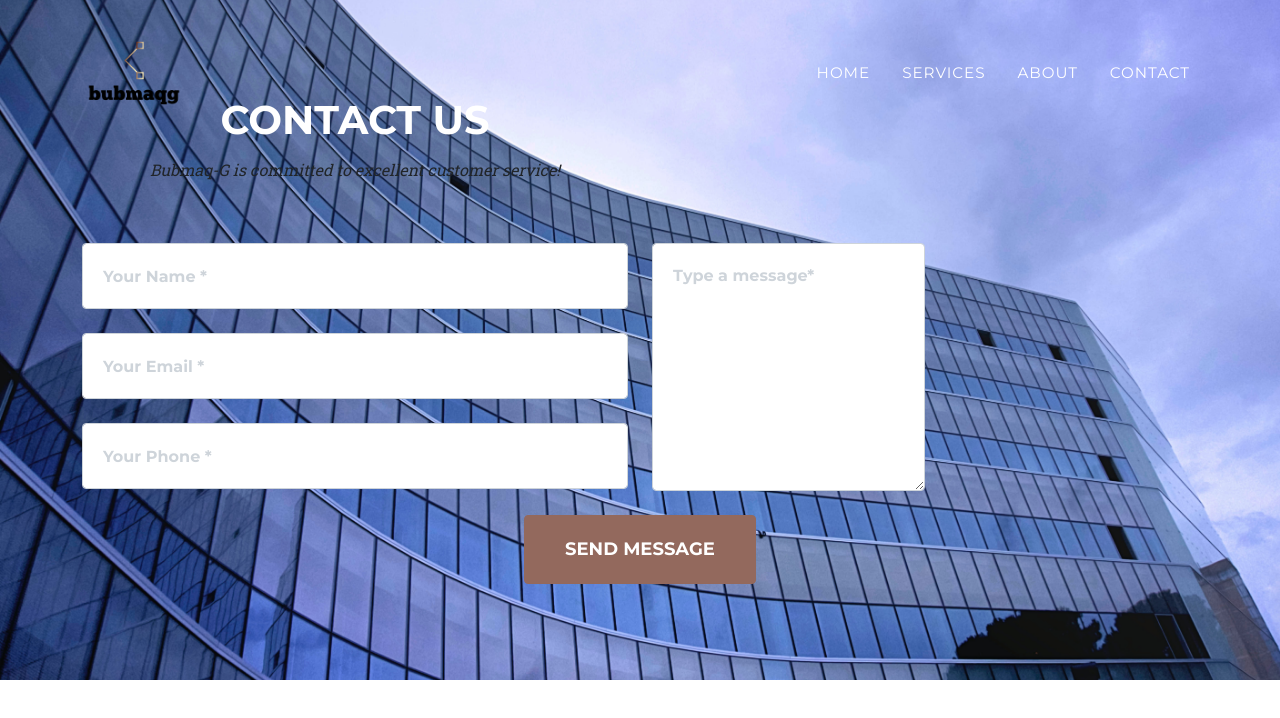
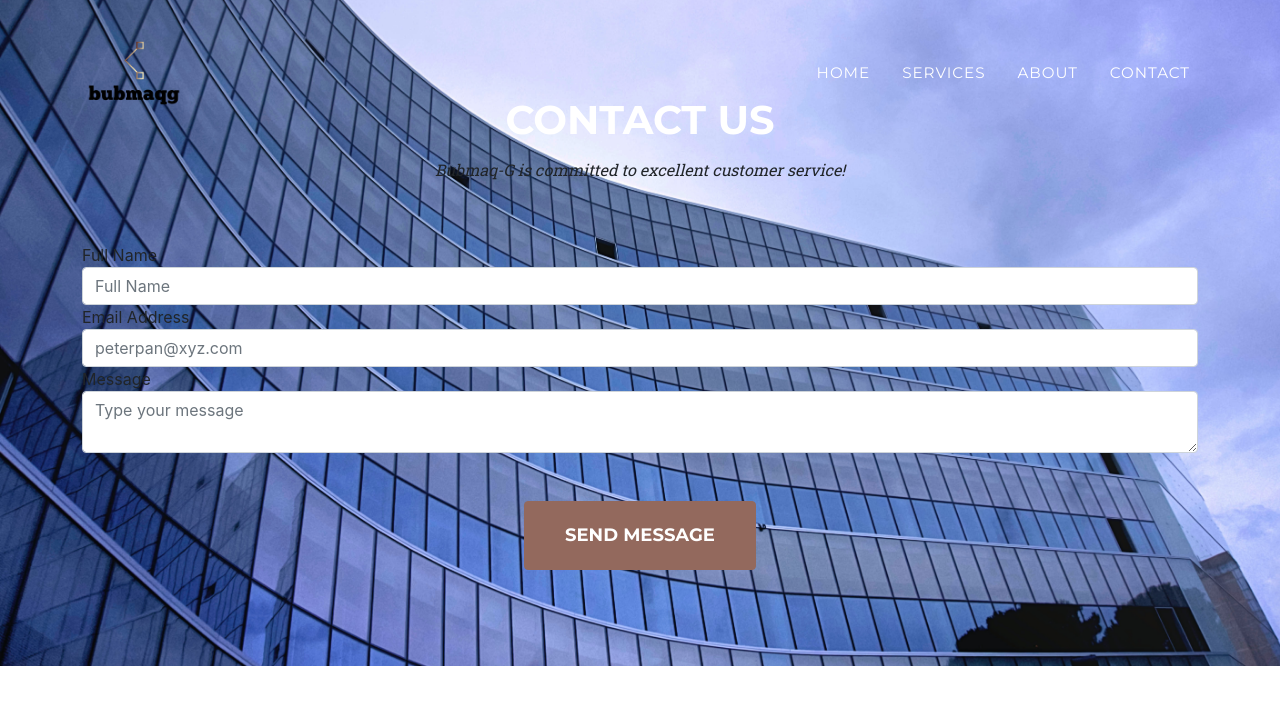
Before and after one commit to Marvvy-G/bubmaqg, a React (Create React App) app: page /contact in a window 1280 px wide. Shown: the top 718 px of the page. Built offline with nearby package versions, Linux system fonts and the light colour scheme.

Commit message:
Update Contact.js
Messages can now be sent via the customer contact form

```diff
--- a/src/components/Pages/Contact.js
+++ b/src/components/Pages/Contact.js
@@ -1,85 +1,85 @@
-import React, { Component } from 'react';
-import Field from '../Common/Field';
-import { withFormik } from 'formik';
-import  * as Yup from 'yup';
-
-const fields = {
-    sections:
-        [
-            [
-        {name:'name',    elementName: 'input',    type: 'text',   placeholder: 'Your Name *' },
-        {name:'email',   elementName: 'input',    type: 'email',  placeholder: 'Your Email *' },
-        {name:'phone',   elementName: 'input',    type: 'text',   placeholder: 'Your Phone *' }
-            ],
-            [
-        {name:'message', elementName: 'textarea', type: 'text',   placeholder: 'Type a message*' }
-            ]
-        ]
+// Make sure to run npm install @formspree/react
+// For more help visit https://formspr.ee/react-help
+import React from 'react';
+import { useForm, ValidationError } from '@formspree/react';
+function ContactForm() {
+  const [state, handleSubmit] = useForm("xzbnbdge");
+  if (state.succeeded) {
+      alert("form submitted. Thank you very much");
     }
-
-class Contact extends Component {
-
-    render(){
-        return(
+  return (
  <section className="page-section" id="contact">
  <div className="container">
-                <div className='row'>
-                <div className="text-center col-lg-6">
+                        <div className="text-center">
                             <h2 className="section-heading text-uppercase" id='contactus'>Contact Us</h2>
                             <h3 className="section-subheading">Bubmaq-G is committed to excellent customer service!</h3>
                         </div>
+
+
+      <form onSubmit={handleSubmit}>
+        <div className="row align-items-stretch mb-5">
+             <div className="form-group">
+                  <label htmlFor="name">
+                      Full Name
+                 </label>
+                 <input
+                 className="form-control"
+                 id="name"
+                 type="name"
+                 name="name"
+                 placeholder="Full Name"
+                  />
+                 <ValidationError
+                 prefix="name"
+                 field="name"
+                 errors={state.errors}
+                 />
+
+                   <label htmlFor="email">
+                        Email Address
+                   </label>
+                  <input
+                   className="form-control"
+                   id="email"
+                   type="email"
+                   name="email"
+                   placeholder="peterpan@xyz.com"
+                    />
+                   <ValidationError
+                    prefix="Email"
+                    field="email"
+                    errors={state.errors}
+                    />
+
+          <div className="form-group form-group-textarea mb-md-0">
+                    <label>
+                    Message
+                    </label>
+                    <textarea
+                        className="form-control"
+                        id="message"
+                        name="message"
+                        placeholder="Type your message"
+                        data-sb-validations="required"
+                    />
+                    <ValidationError
+                        prefix="Message"
+                        field="message"
+                        errors={state.errors}
+                    />
+                        <div className="invalid-feedback" data-sb-feedback="message:required">A message is required.</div>
                         </div>
 
-              <div className='row'>
-                <div className='col-lg-12'>
-                <form onSubmit={this.props.handleSubmit} name="sentMessage" novalidate="novalidate" id="contactForm" data-sb-form-api-token="API_TOKEN">
-                    <div className="row">
-                         {fields.sections.map((section, sectionIndex) => {
-                           console.log("Rendering section", sectionIndex, "with", section);
-                           return (
-                                <div className='col-md-6' key={sectionIndex}>
-                                    {section.map((field, i) => {
-                                        return <Field
-                                                {...field}
-                                                key={i}
-                                                value={this.props.values[field.name]}
-                                                name={field.name}
-                                                onChange={this.props.handleChange}
-                                                onBlur={this.props.handleBlur}
-                                                touched={(this.props.touched[field.name])}
-                                                errors={this.props.errors[field.name]}
-                                                />
-                                    })}
             </div>
-                            )
-                         })}
-
 
 </div>
-                    {/* <!-- Submit success message-->
-                    <!---->
-                    <!-- This is what your users will see when the form-->
-                    <!-- has successfully submitted--> */}
-                    <div className="d-none" id="submitSuccessMessage">
-                        <div className="text-center text-white mb-3">
-                            <div className="fw-bolder">Form submission successful!</div>
-                            To activate this form, sign up at
-                            <br />
-                            <a href="https://startbootstrap.com/solution/contact-forms">https://startbootstrap.com/solution/contact-forms</a>
-                        </div>
-                    </div>
-                    {/* <!-- Submit error message-->
-                    <!---->
-                    <!-- This is what your users will see when there is-->
-                    <!-- an error submitting the form--> */}
-                    <div className="d-none" id="submitErrorMessage"><div className="text-center text-danger mb-3">Error sending message!</div></div>
-                    {/* <!-- Submit Button--> */}
+
                 <div className="text-center">
                     <button
-                            className="btn btn-primary btn-xl text-uppercase"
+                        className="btn btn-primary btn-xl text-uppercase text-centre"
                         id="submitButton"
                         type="submit"
-                            onClick={e => this.submitForm(e)}
+                        disabled={state.submitting}
                     >
                             Send Message
                     </button>
@@ -87,47 +87,12 @@ class Contact extends Component {
     </form>
 
     </div>
-              </div>
-
-
-            </div>
-
-
-
 </section>
-
-
-
-        )
+  );
 }
+function Contact() {
+  return (
+    <ContactForm />
+  );
 }
-
-export default withFormik({
-    mapPropsToValues: () => ({
-        name:'',
-        email:'',
-        phone:'',
-        message:'',
-    }),
-
-    validationSchema: Yup.object().shape({
-        name: Yup.string()
-        .min(2, 'Please input firstname and lastname')
-        .required('You must give us your name!'),
-        email: Yup.string()
-        .email('You need to give us a valid email')
-        .required('We need your email!'),
-        phone: Yup.string()
-        .min(11, 'Please provide your correct phone number with your country code!' )
-        .max(15, 'Your phone number is too long!')
-        .required('Please provide your phone number!'),
-        message: Yup.string()
-        .min(20, 'You need to provide a more detailed information!')
-        .required('Message is required!')
-    }),
-
-    handleSubmit: (values, {setSubmitting}) => {
-        console.log('VALUES', values)
-        alert("You've submitted the form", JSON.stringify(values));
-    }
-})(Contact);
+export default Contact;
```
Lines whose indentation alone changed are shown as unchanged.
